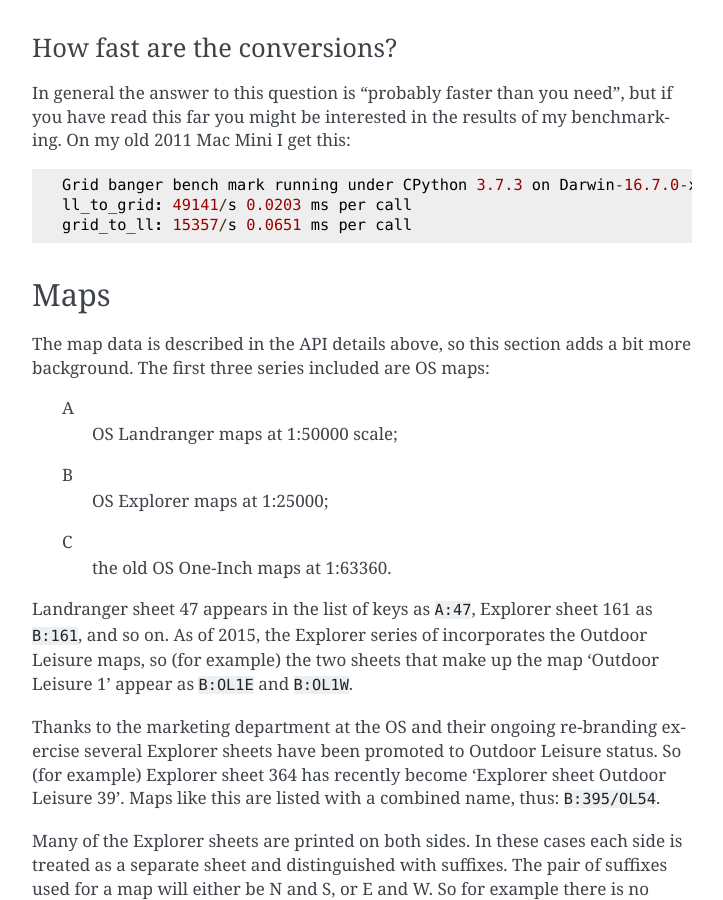
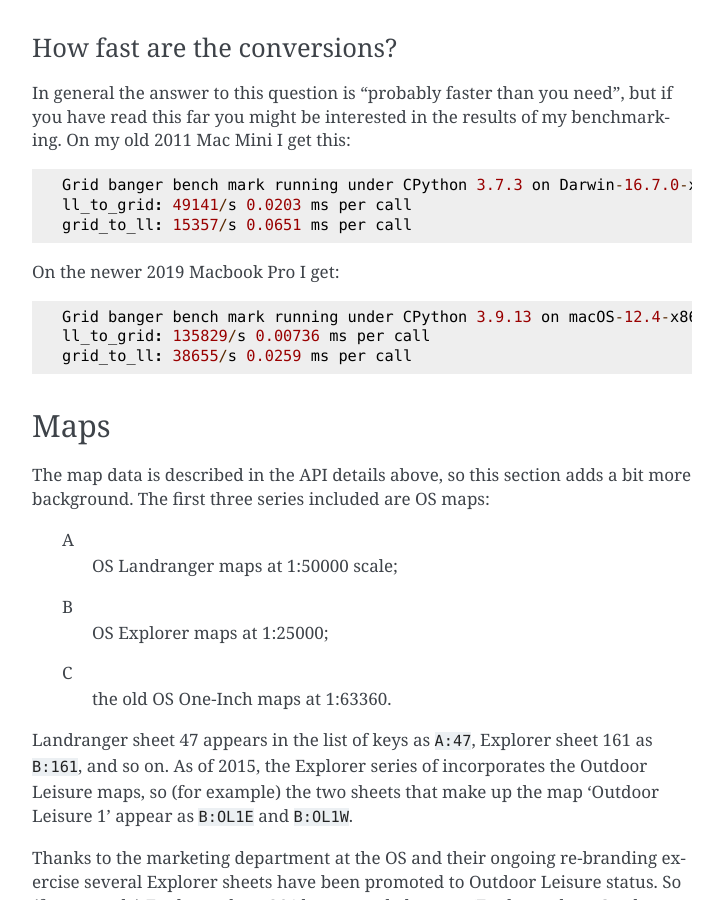
Before and after one commit to thruston/grid-banger, a Sphinx documentation site: the page built from docs/background.rst, in a window 1280 px wide and 900 px high, scrolled down 8203 px. Shown: the whole window, without its empty margins (388-1111 px from the left). Built offline with Sphinx 7.4.7, drawn with Linux system fonts in a browser that asks for light colours.

Commit message:
Added newer benchmark speeds

```diff
--- a/docs/background.rst
+++ b/docs/background.rst
@@ -393,6 +393,12 @@ On my old 2011 Mac Mini I get this::
     ll_to_grid: 49141/s 0.0203 ms per call
     grid_to_ll: 15357/s 0.0651 ms per call
 
+On the newer 2019 Macbook Pro I get::
+
+    Grid banger bench mark running under CPython 3.9.13 on macOS-12.4-x86_64-i386-64bit
+    ll_to_grid: 135829/s 0.00736 ms per call
+    grid_to_ll: 38655/s 0.0259 ms per call
+
 
 Maps
 ----
```
